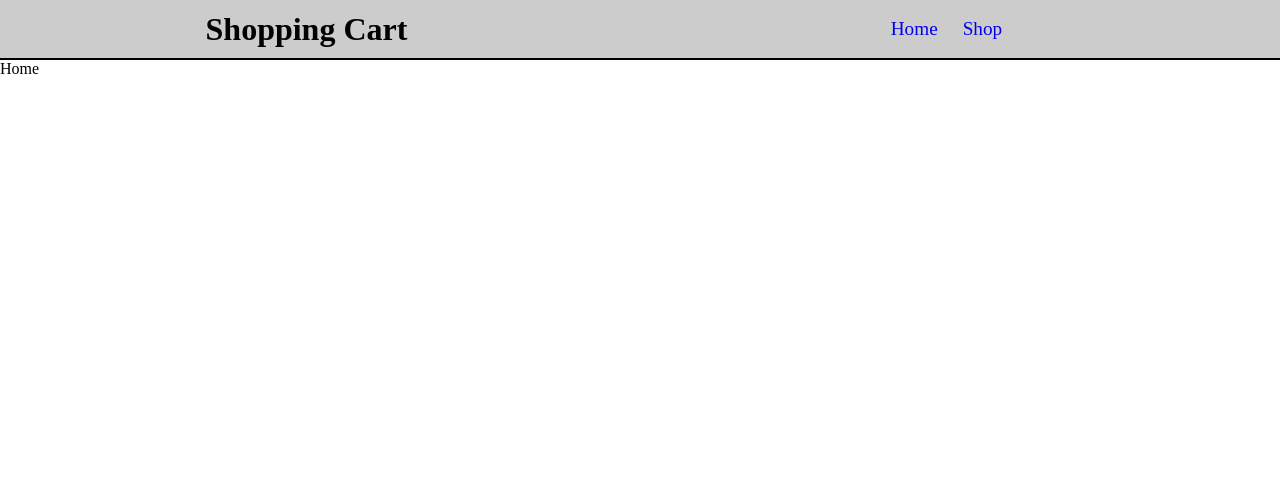
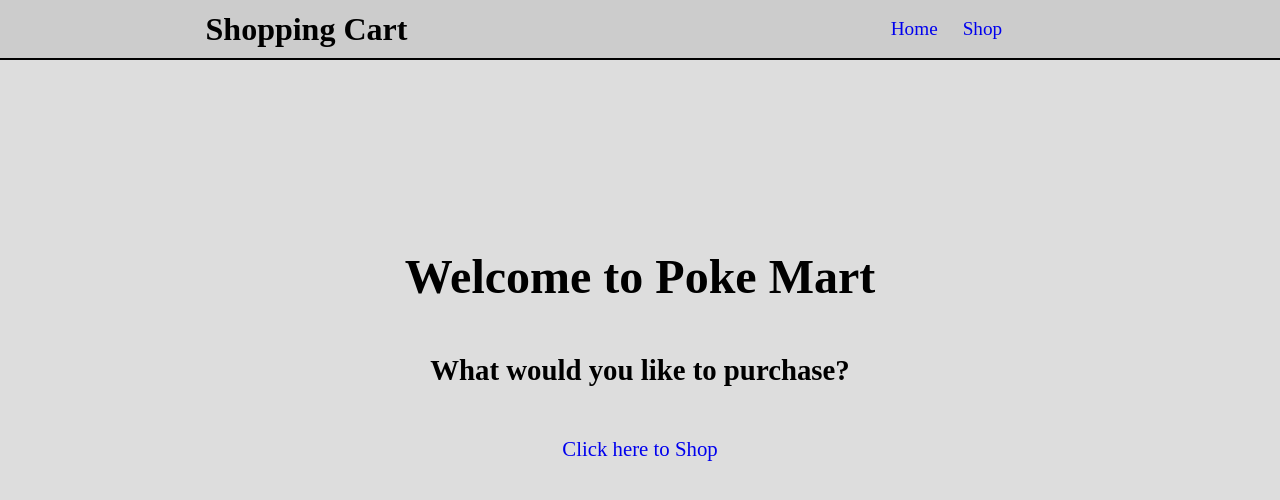
Before and after one commit to hanzyong0/shopping-cart, a React (Create React App) app: page / in a window 1280 px wide. Shown: the top 500 px of the page. Built offline with nearby package versions, Linux system fonts and the light colour scheme.

Commit message:
add home page

```diff
--- a/src/App.css
+++ b/src/App.css
@@ -39,3 +39,40 @@
 .active {
 	background-color: #eee;
 }
+
+.home {
+	background-color: #ddd;
+	display: flex;
+	justify-content: center;
+	align-items: center;
+	position: absolute;
+	top: 0;
+	right: 0;
+	bottom: 0;
+	left: 0;
+	margin-top: 60px;
+}
+
+.welcome {
+	display: flex;
+	flex-direction: column;
+	justify-content: center;
+	align-items: center;
+	gap: 50px;
+	margin-bottom: 150px;
+}
+
+.welcome .first {
+	font-size: 3em;
+	font-weight: 800;
+}
+
+.welcome .second {
+	font-size: 1.8em;
+	font-weight: 600;
+}
+
+.welcome a {
+	font-size: 1.3em;
+	text-decoration: none;
+}
--- a/src/App.js
+++ b/src/App.js
@@ -4,7 +4,7 @@ import { NavLink, Outlet } from 'react-router-dom';
 
 function App() {
   return (
-    <div>
+    <div className='App'>
       <div className='header'>
         <h1>Shopping Cart</h1>
         <nav className='nav-links'>
@@ -22,7 +22,7 @@ function App() {
           </NavLink>
         </nav>
       </div>
-      <div>
+      <div className='main'>
         <Outlet />
       </div>
     </div>
--- a/src/components/Home.js
+++ b/src/components/Home.js
@@ -1,9 +1,14 @@
 import React from 'react'
+import { Link } from 'react-router-dom'
 
 function Home() {
   return (
-    <div>
-      <p>Home</p>
+    <div className='home'>
+      <div className='welcome'>
+        <p className='first'>Welcome to Poke Mart</p>
+        <p className='second'>What would you like to purchase?</p>
+        <Link to="/shop">Click here to Shop</Link>
+      </div>
     </div>
   )
 }
```
Also changed, not shown: 1 other file (tests, documents, lock files or other folders).
